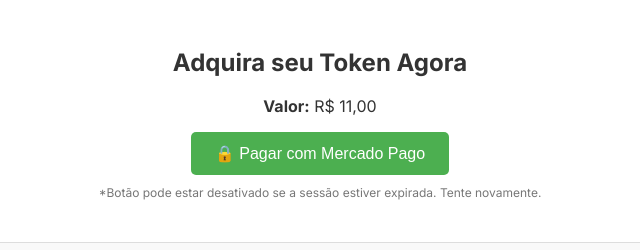
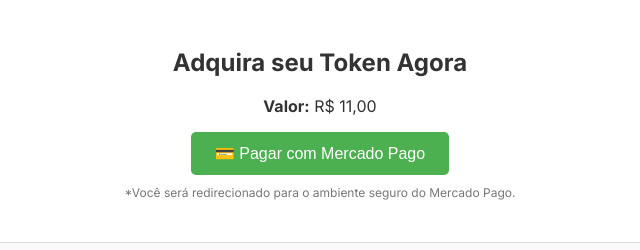
Before and after one commit to apiloterias9-droid/token-lotofacil, a plain HTML site: page index.html in a window 1280 px wide. Shown: the part 684-934 px from the top of the page, 320-960 px from the left. Drawn offline with Linux system fonts and the light colour scheme.

Commit message:
Add files via upload

```diff
--- a/index.html
+++ b/index.html
@@ -98,8 +98,10 @@
   <section id="checkout">
     <h2>Adquira seu Token Agora</h2>
     <p><strong>Valor:</strong> R$ 11,00</p>
-    <button disabled>🔒 Pagar com Mercado Pago</button>
-    <p class="note">*Botão pode estar desativado se a sessão estiver expirada. Tente novamente.</p>
+    <a href="https://www.mercadopago.com.br/checkout/v1/redirect?pref_id=2080506866-0ef5e64750aad488a004c85a79634a31-1" target="_blank">
+      <button>💳 Pagar com Mercado Pago</button>
+    </a>
+    <p class="note">*Você será redirecionado para o ambiente seguro do Mercado Pago.</p>
   </section>
 
   <section>
```
